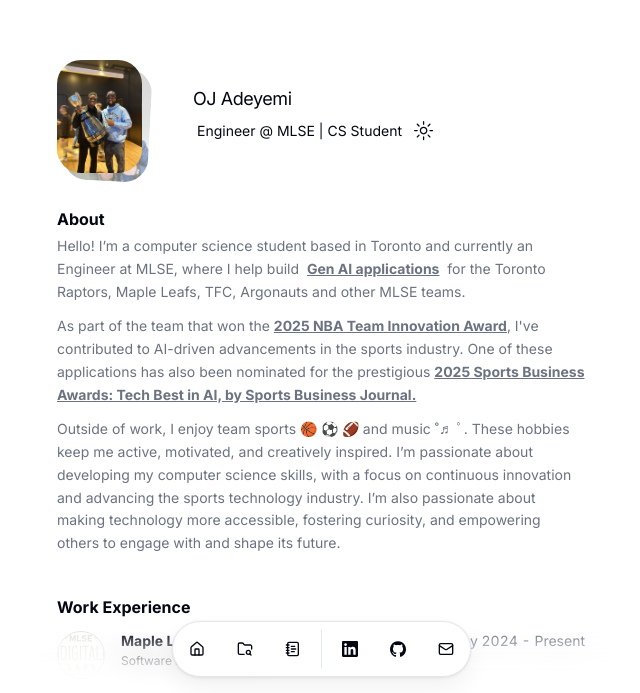
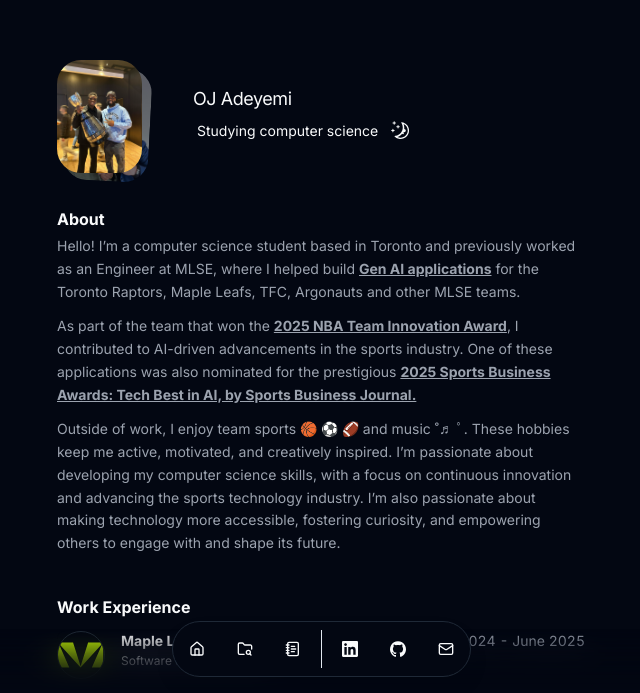
Before and after one commit to ojadeyemi/ojadeyemi.github.io, a React (Vite) app: page / in a window 1280 px wide. Shown: the part 107-800 px from the top of the page, without its empty margins (319-959 px from the left). Built offline with nearby package versions, Linux system fonts and the light colour scheme.

Commit message:
ended work term at MLSE

```diff
--- a/src/components/About.tsx
+++ b/src/components/About.tsx
@@ -12,7 +12,8 @@
           <div className="flex flex-col gap-y-3">
             <p className="text-sm leading-relaxed text-muted-foreground">
               Hello! I’m a computer science student based in Toronto and
-              currently an Engineer at MLSE, where I help build &nbsp;
+              previously worked as an Engineer at MLSE, where I helped
+              build&nbsp;
               <strong>
                 <a
                   href="https://aws.amazon.com/blogs/media/maple-leaf-sports-entertainment-debuts-generative-ai-video-editor-to-deliver-content-to-fans-faster/"
@@ -23,7 +24,7 @@
                   Gen AI applications
                 </a>
               </strong>
-              &nbsp; for the Toronto Raptors, Maple Leafs, TFC, Argonauts and
+              &nbsp;for the Toronto Raptors, Maple Leafs, TFC, Argonauts and
               other MLSE teams.
             </p>
             <p className="text-sm leading-relaxed text-muted-foreground">
@@ -38,9 +39,9 @@
                   2025 NBA Team Innovation Award
                 </a>
               </strong>
-              , I've contributed to AI-driven advancements in the sports
-              industry. One of these applications has also been nominated for
-              the prestigious&nbsp;
+              , I contributed to AI-driven advancements in the sports industry.
+              One of these applications was also nominated for the
+              prestigious&nbsp;
               <strong>
                 <a
                   href="https://www.sports-business-awards-tech.com/2025/2025-nominees#:~:text=MLSE%20Digital%20Labs%E2%80%99%20Generative%20Video%20Editor"
--- a/src/components/Header.tsx
+++ b/src/components/Header.tsx
@@ -46,7 +46,7 @@
           <span className="scroll-m-20 text-lg tracking-tight">OJ Adeyemi</span>
           <div className="flex items-center">
             <span className="mx-1 text-xs md:text-sm">
-              Engineer @ MLSE | CS Student
+              Studying computer science
             </span>
             <ThemeButton />
           </div>
--- a/src/contexts/ThemeContext.tsx
+++ b/src/contexts/ThemeContext.tsx
@@ -1,3 +1,4 @@
+// External imports
 import {
   ReactNode,
   createContext,
@@ -6,23 +7,30 @@
   useState,
 } from "react";
 
+// Theme constants
+export const LIGHT = "light";
+export const DARK = "dark";
+
+type ThemeType = typeof LIGHT | typeof DARK;
+
 interface ThemeProviderProps {
   children: ReactNode;
 }
 
 interface ThemeContextProps {
-  theme: "light" | "dark";
-  setTheme: (theme: "light" | "dark") => void;
+  theme: ThemeType;
+  setTheme: (theme: ThemeType) => void;
 }
 
 const ThemeContext = createContext<ThemeContextProps | undefined>(undefined);
 
 export const ThemeProvider = ({ children }: ThemeProviderProps) => {
-  const [theme, setTheme] = useState<"light" | "dark">(() => {
+  const [theme, setTheme] = useState<ThemeType>(() => {
     const savedTheme = localStorage.getItem("theme");
-    return (savedTheme as "light" | "dark") || "light";
+    return (savedTheme as ThemeType) || DARK;
   });
 
+  // Update document attribute and localStorage when theme changes
   useEffect(() => {
     document.documentElement.setAttribute("data-theme", theme);
     localStorage.setItem("theme", theme);
@@ -35,6 +43,8 @@
   );
 };
 
+// Custom hook to use theme context
+// eslint-disable-next-line react-refresh/only-export-components
 export const useTheme = () => {
   const context = useContext(ThemeContext);
   if (!context) {
--- a/src/data/resume.tsx
+++ b/src/data/resume.tsx
@@ -65,10 +65,10 @@
       badges: [],
       href: "https://www.mlsedigital.com/",
       title: "Software & Data Engineer",
-      logoUrl: "/MLSEDigitalLabs.svg",
+      logoUrl: "/mlse_green_logo.svg",
       start: "May 2024",
-      end: "Present",
-      description: "Currently building innovative applications",
+      end: "June 2025",
+      description: "Built innovative applications",
     },
   ],
   education: [
@@ -150,12 +150,12 @@
       video: "/video/animation.mp4",
     },
     {
-      title: "usports-basketball",
-      href: "https://pypi.org/project/usports-basketball/",
+      title: "usports",
+      href: "https://github.com/ojadeyemi/usports",
       dates: "Aug 2024 - Present",
       active: true,
       description:
-        "A Python package designed to provide current statistics for U Sports basketball, Canada's national university league.",
+        "A Python package designed to provide current sports statistics for U Sports, Canada's national university league.",
       technologies: [
         "Python",
         "Pandas",
@@ -167,12 +167,12 @@
       links: [
         {
           type: "Website",
-          href: "https://pypi.org/project/usports-basketball/",
+          href: "https://pypi.org/project/usports",
           icon: <Icons.globe className="size-3" />,
         },
         {
           type: "Source",
-          href: "https://github.com/ojadeyemi/usports-basketball",
+          href: "https://github.com/ojadeyemi/usports",
           icon: <Icons.github className="size-3" />,
         },
       ],
--- a/src/globals.css
+++ b/src/globals.css
@@ -13,7 +13,7 @@
 @layer base {
   :root {
     --background: 0 0% 100%;
-    --foreground: 224 71.4% 4.1%;
+    --foreground: 224 71.4% 10%;
 
     --card: 0 0% 100%;
     --card-foreground: 224 71.4% 4.1%;
@@ -28,7 +28,7 @@
     --secondary-foreground: 220.9 39.3% 11%;
 
     --muted: 220 14.3% 95.9%;
-    --muted-foreground: 220 8.9% 46.1%;
+    --muted-foreground: 220 8.9% 36.1%;
 
     --accent: 220 14.3% 95.9%;
     --accent-foreground: 220.9 39.3% 11%;
```
Also changed, not shown: public/mlse_blue_logo.svg (added), public/mlse_green_logo.svg (added).
